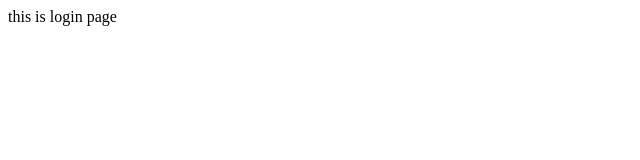
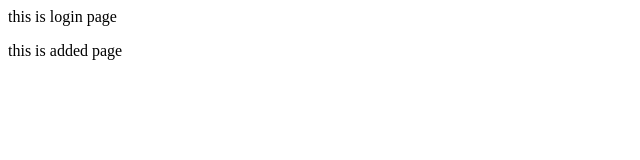
Before and after one commit to tallurikalyan/fullstack, a plain HTML site: page HTML/login.html in a window 1280 px wide. Shown: the whole page, without its empty margins (0-640 px from the left). Drawn offline with Linux system fonts and the light colour scheme.

Commit message:
modified

```diff
--- a/HTML/login.html
+++ b/HTML/login.html
@@ -1,5 +1,6 @@
 <html>
     <body>
         <p>this is login page</p>
+        <p>this is added page</p>
     </body>
 </html>
```
